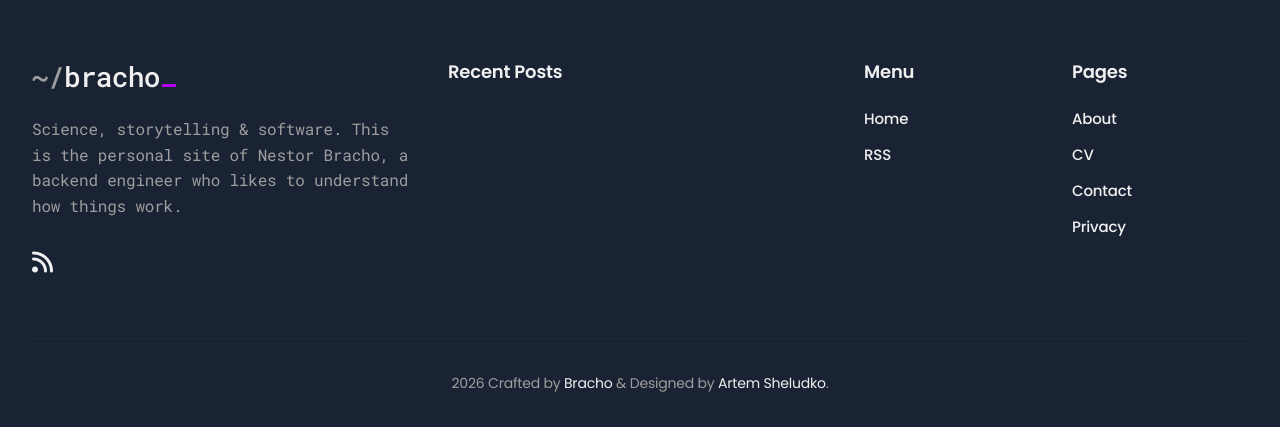
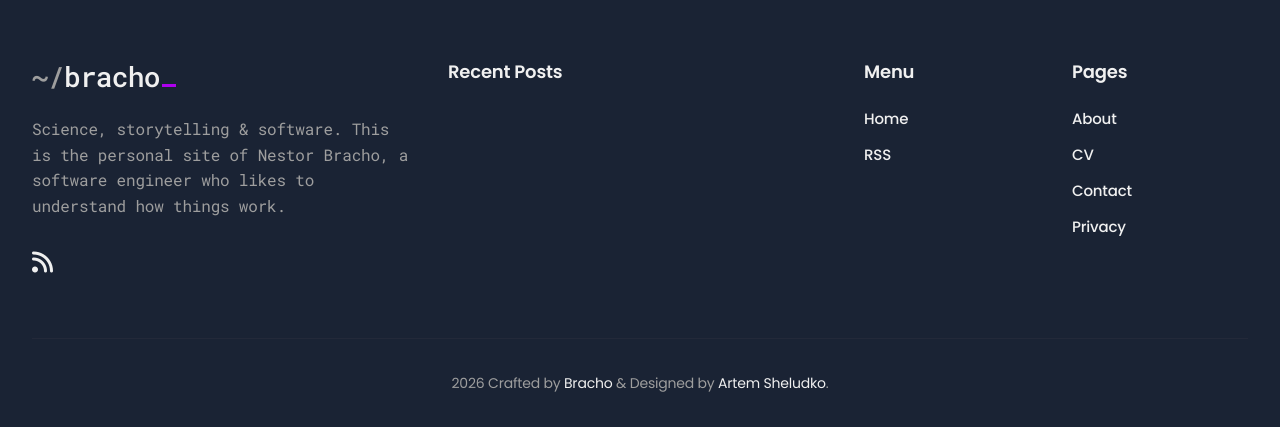
Before and after one commit to NestorBracho/blogweb, a Django app: template main/templates/main/about.html in a window 1280 px wide. Shown: the part 3765-4192 px from the top of the page. Run offline with Django 5.2, Linux system fonts and the light colour scheme; the template is opened without the code that fills it, so the values that code supplies are empty.

Commit message:
feat: Senior Full Stack Engineer, set in one place
The role moves from "Senior Backend Engineer" to "Senior Full Stack Engineer", matching the CV's summary. Since
it is likely to change again, it now lives in one setting (OWNER_ROLE) that feeds the home page, the CV headline,
the default page title and description, and the CV's meta description. Changing it is a one-line edit.

The footer's personal line says "software engineer" instead, so it doesn't need to follow the job title.

The Spanish About page wrote "Néstor"; the site now uses "Nestor" everywhere, like the CV and the brand.

Co-Authored-By: Claude Opus 5.5 <noreply@anthropic.com>

```diff
--- a/config/context_processors.py
+++ b/config/context_processors.py
@@ -7,6 +7,7 @@ def owner(request):
     # Personal contact details live in .env so they never end up in the public repo
     return {
         'owner': {
+            'role': settings.OWNER_ROLE,
             'email': settings.OWNER_EMAIL,
             'phone': settings.OWNER_PHONE,
             'location': settings.OWNER_LOCATION,
--- a/config/settings.py
+++ b/config/settings.py
@@ -143,6 +143,9 @@ OWNER_EMAIL = env('OWNER_EMAIL', default='')
 OWNER_PHONE = env('OWNER_PHONE', default='')
 OWNER_LOCATION = env('OWNER_LOCATION', default='')
 
+# Job title on the home page, the CV, page titles and link previews. It changes now and then, so it lives here only.
+OWNER_ROLE = 'Senior Full Stack Engineer'
+
 # The CV as a PDF in each language, linked from /cv/. They hold the phone number, so they live on the server
 # (e.g. under MEDIA_ROOT/cv/), not in the repo. Leave one empty to hide its download button.
 OWNER_CV_PDF_URLS = {
--- a/main/templates/main/cv.html
+++ b/main/templates/main/cv.html
@@ -13,7 +13,7 @@
             <div class="page-head">
                 <div class="page-info">
                     <h1 class="page-title cv__name">Nestor Bracho</h1>
-                    <p class="cv__headline">{% translate 'Senior Backend Engineer' %} · Python/Django</p>
+                    <p class="cv__headline">{{ owner.role }} · Python/Django</p>
 
                     <ul class="cv__contact list-reset">
                         {% if owner.location %}<li>{{ owner.location }}</li>{% endif %}
--- a/main/templates/main/index.html
+++ b/main/templates/main/index.html
@@ -38,7 +38,7 @@
                             <h1 class="hero__title">Nestor Bracho</h1>
 
 
-                            <p class="hero__subtitle">{% translate 'Senior Backend Engineer' %} · Python/Django</p>
+                            <p class="hero__subtitle">{{ owner.role }} · Python/Django</p>
 
 
                             <div class="hero__description">
--- a/main/views.py
+++ b/main/views.py
@@ -34,9 +34,8 @@ class CVView(generic.TemplateView):
     def get_context_data(self, **kwargs):
         kwargs['page_title'] = _('CV')
         kwargs['meta_description'] = _(
-            'CV of Nestor Bracho, Senior Backend Engineer with more than 12 years building web platforms with Python '
-            'and Django.'
-        )
+            'CV of Nestor Bracho, %(role)s with more than 12 years building web platforms with Python and Django.'
+        ) % {'role': settings.OWNER_ROLE}
         kwargs['pdf_url'] = settings.OWNER_CV_PDF_URLS[content_language()]
 
         return super().get_context_data(**kwargs)
--- a/templates/lib/_main_footer.html
+++ b/templates/lib/_main_footer.html
@@ -7,7 +7,7 @@
                 <h3 class="footer__info__title">{% include 'lib/_brand_wordmark.html' %}</h3>
 
                 <p class="footer__info__description">{% blocktranslate trimmed %}
-                    Science, storytelling &amp; software. This is the personal site of Nestor Bracho, a backend
+                    Science, storytelling &amp; software. This is the personal site of Nestor Bracho, a software
                     engineer who likes to understand how things work.
                 {% endblocktranslate %}</p>
 
--- a/templates/lib/_main_meta_seo.html
+++ b/templates/lib/_main_meta_seo.html
@@ -4,8 +4,10 @@
 <meta name="viewport" content="width=device-width, initial-scale=1">
 
 {# What search results and link previews (LinkedIn, Slack...) show for pages without their own title or description #}
-{% translate 'Nestor Bracho, Senior Backend Engineer' as site_title %}
-{% translate 'Senior backend engineer with more than 12 years building web platforms with Python and Django, currently for the World Bank Group.' as site_description %}
+{% blocktranslate asvar site_title with role=owner.role %}Nestor Bracho, {{ role }}{% endblocktranslate %}
+{% blocktranslate asvar site_description with role=owner.role trimmed %}
+    {{ role }} with more than 12 years building web platforms with Python and Django, currently for the World Bank Group.
+{% endblocktranslate %}
 {% firstof meta_description site_description as description %}
 
 <title>{% if page_title %}{{ page_title }} - Nestor Bracho{% else %}{{ site_title }}{% endif %}</title>
```
Also changed, not shown: main/tests.py (+16 -3 lines), locale/es/LC_MESSAGES/django.po, 1 other file.
